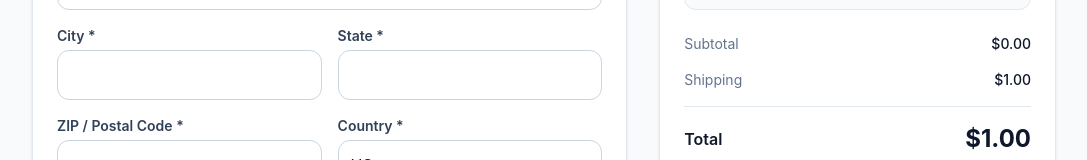
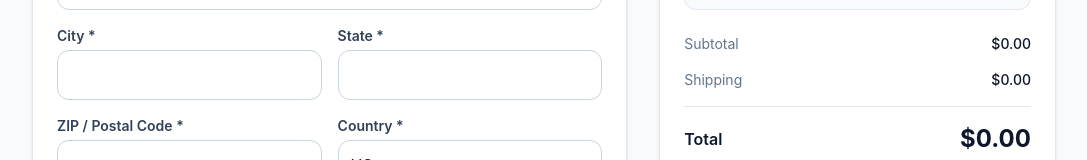
Before and after one commit to deworkenj-envision/Version-25a, a Next.js app: page /checkout in a window 1280 px wide. Shown: the part 745-905 px from the top of the page, without its empty margins (96-1183 px from the left). Built offline with nearby package versions, Linux system fonts and the light colour scheme.

Commit message:
Update page.js

```diff
--- a/app/checkout/page.js
+++ b/app/checkout/page.js
@@ -39,7 +39,7 @@ function CheckoutInner() {
 
   const productImage = searchParams.get("productImage") || "";
   const subtotal = toNumber(searchParams.get("subtotal"));
-  const shipping = 1.00;
+  const shipping = toNumber(searchParams.get("shipping"));
   const total = subtotal + shipping;
 
   const [customerName, setCustomerName] = useState("");
```
